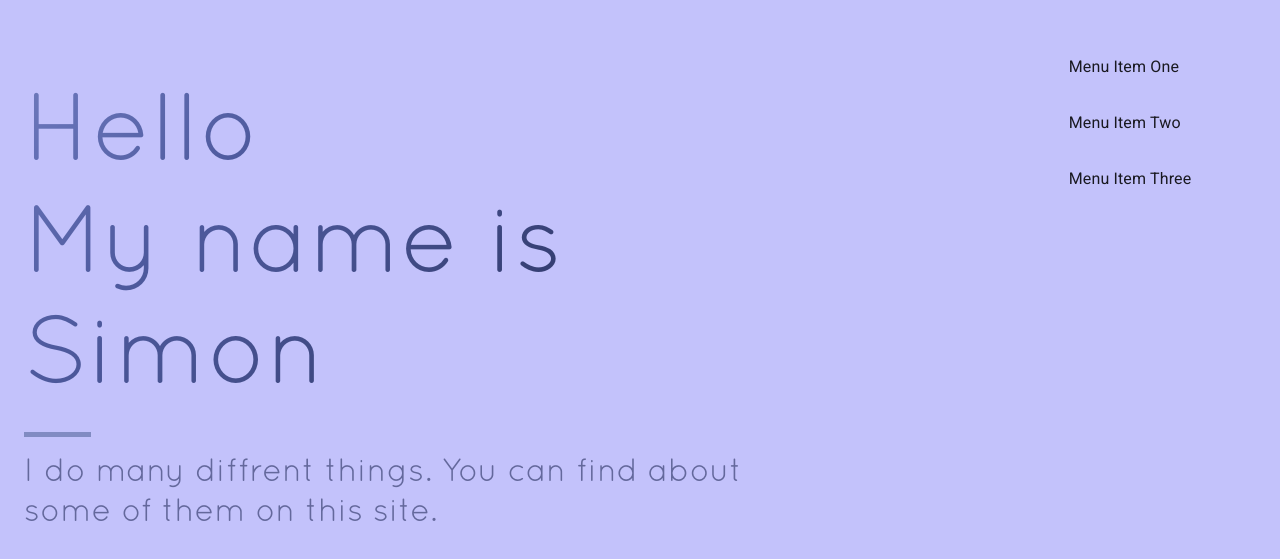
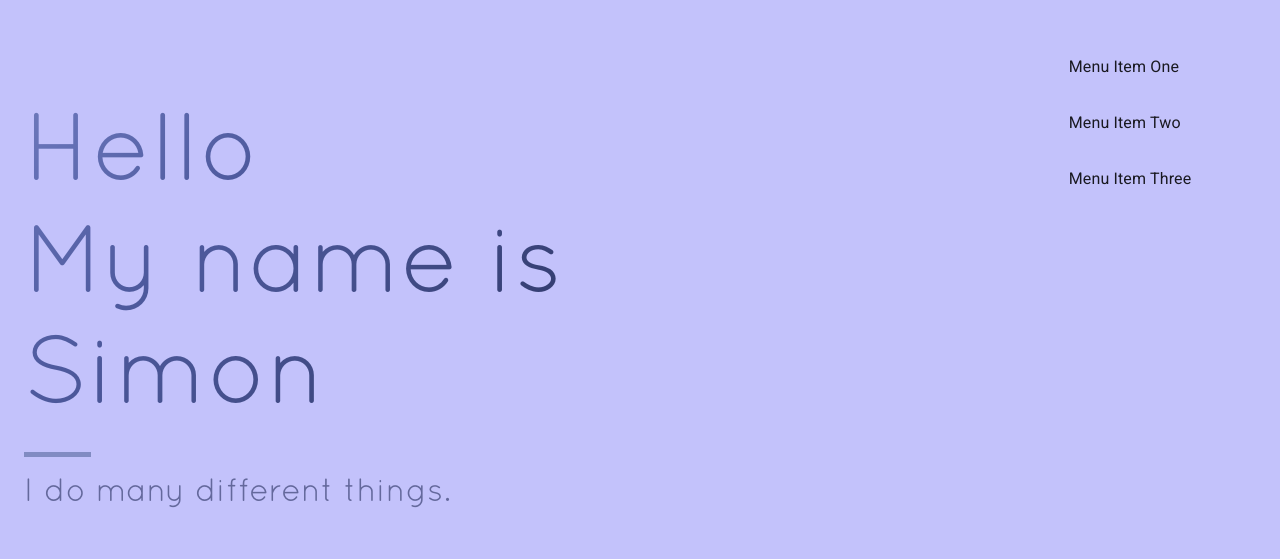
Before and after one commit to ssemakov/simonsemakov.com, a React (Create React App) app: page / in a window 1280 px wide. Shown: the part 117-676 px from the top of the page. Built offline with nearby package versions, Linux system fonts and the light colour scheme.

Commit message:
Simplified About

```diff
--- a/src/HomePageContent.js
+++ b/src/HomePageContent.js
@@ -28,8 +28,7 @@ const HomePageContent = () => (
           </Grid>
           <Grid item>
             <Typography variant="h4" sx={{ color: "#272f5f9c" }}>
-              I do many diffrent things. You can find about some of them on this
-              site.
+              I do many different things.
             </Typography>
           </Grid>
         </Grid>
```
Also changed, not shown: src/App.css (line endings or trailing spaces).
